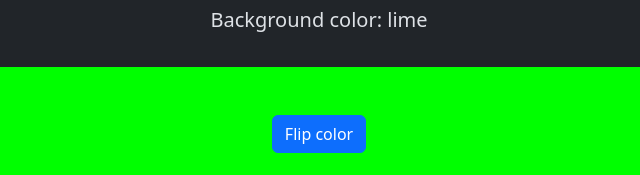
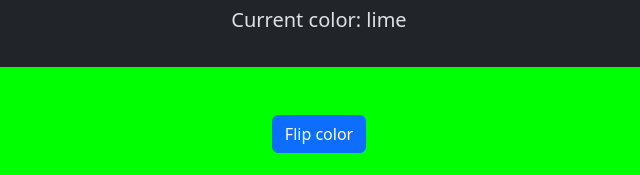
Before and after one commit to Ajpreet-S/JS-ColorFlipper, a plain HTML site: page index.html in a window 1280 px wide. Shown: the part 191-366 px from the top of the page, 321-961 px from the left. Drawn offline with nearby package versions, Linux system fonts and the light colour scheme.

Commit message:
refactor: changed usage of the word 'background' to 'color'

```diff
--- a/index.html
+++ b/index.html
@@ -23,13 +23,13 @@
             <div class="col-md-12">
                 <div class="text-center">
                     <h1 id="title" class="display-4">Color Flipper</h1>
-                    <p id="subtitle" class="lead">Background color: <span id="bgcolortext"></span></p>
+                    <p id="subtitle" class="lead">Current color: <span id="colortext"></span></p>
                 </div>
             </div>
         </div>
     </header>
 
-    <div class="container d-flex justify-content-center p-5 rounded-3" id="background">
+    <div class="container d-flex justify-content-center p-5 rounded-3" id="colorElement">
             <button type="button" class="btn btn-primary" id="btn">Flip color</button>
     </div>
     <script src="https://cdn.jsdelivr.net/npm/bootstrap@5.3.0-alpha2/dist/js/bootstrap.bundle.min.js" integrity="sha384-qKXV1j0HvMUeCBQ+QVp7JcfGl760yU08IQ+GpUo5hlbpg51QRiuqHAJz8+BrxE/N" crossorigin="anonymous"></script>
--- a/index.js
+++ b/index.js
@@ -28,32 +28,31 @@ const colors = [
 
 
 const button = document.getElementById('btn');
-const background = document.getElementById('background');
-const text = document.getElementById('bgcolortext');
+const colorElement = document.getElementById('colorElement');
+const text = document.getElementById('colortext');
 button.addEventListener('click', () => {
     // Select a random color
     let randomColor = selectRandomElement(colors);
 
     // If the random color is the same as the background's current color, get another random one
-    while (randomColor === background.style.backgroundColor) {
+    while (randomColor === colorElement.style.backgroundColor) {
         randomColor = selectRandomElement(colors);
     }
 
     // Apply random color to background
-    background.style.backgroundColor = randomColor;
+    colorElement.style.backgroundColor = randomColor;
 
     // Display color's name
     text.innerText = randomColor;
 
     // Animate the text and disable button until animations are done
-    const animDurationMs = 1000;
+    const animDurationMs = 250;
     text.style.animation = `fadeIn ${animDurationMs}ms`;
     button.disabled = true;
     setTimeout(() => {
         text.style.animation = '';
         button.disabled = '';
     }, animDurationMs);
-
     // Disable the button until animations done playing
 })
 
--- a/styles.css
+++ b/styles.css
@@ -28,11 +28,11 @@
 
 #btn {
     animation: fadeIn 1s ease-in-out forwards;
-    transition: .750s;
+    transition: .5s;
 }
 
 #btn:hover {
-    transform: scale(1.1);
+    transform: scale(1.15);
 }
 
 #bgcolortext {
```
